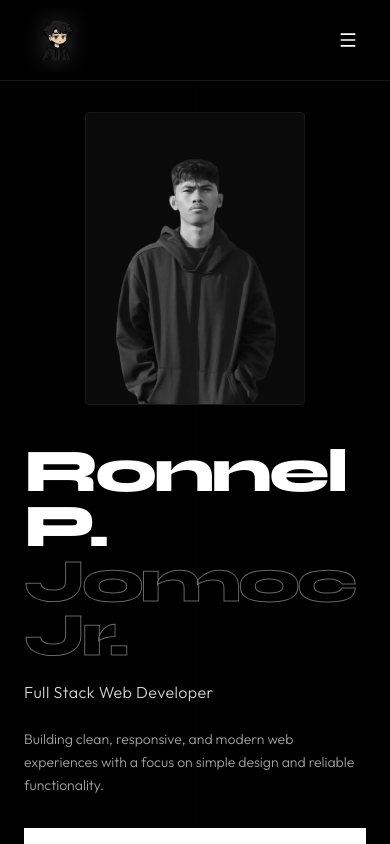
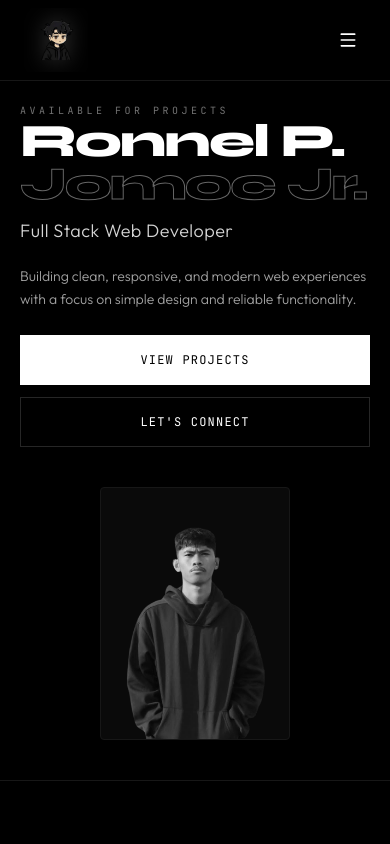
Before and after one commit to Zestojomoc/PORTFOLIO, a Next.js app: page / in a window 390 px wide. Shown: the top 844 px of the page. Built offline with nearby package versions, Linux system fonts and the light colour scheme.

Commit message:
me commit

```diff
--- a/src/sections/Connect.tsx
+++ b/src/sections/Connect.tsx
@@ -77,14 +77,14 @@ export default function Connect() {
   };
 
   return (
-    <section id="connect" className="relative w-full py-24 md:py-36 bg-[#050505] border-t border-neutral-900 overflow-hidden">
+    <section id="connect" className="relative w-full py-20 md:py-36 bg-[#050505] border-t border-neutral-900 overflow-hidden">
       {/* Decorative Index Label */}
       <div className="absolute right-6 top-10 md:right-12 text-xs font-mono text-neutral-800 tracking-[0.4em] select-none hidden sm:block">
         06 / INQUIRIES
       </div>
 
       <div className="max-w-7xl 2xl:max-w-[1400px] w-full mx-auto px-6 md:px-12 relative">
-        <div className="grid grid-cols-1 lg:grid-cols-[minmax(0,1.2fr)_minmax(0,0.8fr)] gap-12 lg:gap-16 xl:gap-20 items-start">
+        <div className="grid grid-cols-1 lg:grid-cols-[minmax(0,1.2fr)_minmax(0,0.8fr)] gap-10 md:gap-12 lg:gap-16 xl:gap-20 items-start">
           {/* Left Column: Heading Statement */}
           <div className="min-w-0 flex flex-col justify-between">
             <div>
@@ -104,7 +104,7 @@ export default function Connect() {
                 <br />
                 <span className="text-stroke-white text-stroke-white-hover">remarkable.</span>
               </motion.h3>
-              <p className="text-sm text-neutral-400 max-w-md font-light leading-relaxed mb-6">
+              <p className="text-sm text-neutral-400 max-w-md font-light leading-relaxed mb-4 sm:mb-6">
                 Have a project in mind, looking to hire a full stack web developer, or simply want to chat about development systems? Get in touch and let&apos;s start the discussion.
               </p>
             </div>
--- a/src/sections/Hero.tsx
+++ b/src/sections/Hero.tsx
@@ -34,28 +34,34 @@ export default function Hero() {
   };
 
   return (
-    <section className="relative min-h-screen w-full flex items-center justify-center pt-28 pb-12 md:pt-24 md:pb-16 overflow-hidden bg-black">
+    <section className="relative min-h-[auto] md:min-h-screen w-full flex items-center justify-center pt-24 pb-10 md:pt-24 md:pb-16 overflow-hidden bg-black">
       {/* Background Grid Lines aligned with content max-width */}
-      <div className="absolute inset-0 z-0 pointer-events-none opacity-10 md:opacity-20 max-w-7xl 2xl:max-w-[1400px] mx-auto px-6 md:px-12">
+      <div className="absolute inset-0 z-0 pointer-events-none hidden md:block opacity-20 max-w-7xl 2xl:max-w-[1400px] mx-auto px-6 md:px-12">
         <div className="relative w-full h-full">
-          <div className="absolute left-1/2 top-0 w-[1px] h-full -translate-x-1/2 bg-neutral-900 md:left-1/4 md:translate-x-0" />
-          <div className="absolute hidden md:block left-2/4 top-0 w-[1px] h-full bg-neutral-900" />
-          <div className="absolute hidden md:block left-3/4 top-0 w-[1px] h-full bg-neutral-900" />
+          <div className="absolute left-1/4 top-0 w-[1px] h-full bg-neutral-900" />
+          <div className="absolute left-2/4 top-0 w-[1px] h-full bg-neutral-900" />
+          <div className="absolute left-3/4 top-0 w-[1px] h-full bg-neutral-900" />
         </div>
       </div>
 
-      <div className="max-w-7xl 2xl:max-w-[1400px] w-full mx-auto px-6 md:px-12 grid grid-cols-1 lg:grid-cols-12 gap-10 md:gap-12 items-center z-10 relative">
+      <div className="max-w-7xl 2xl:max-w-[1400px] w-full mx-auto px-5 sm:px-6 md:px-12 grid grid-cols-1 lg:grid-cols-12 gap-8 md:gap-12 items-center z-10 relative">
         {/* Info Column */}
         <motion.div
           variants={containerVariants}
           initial="hidden"
           animate="visible"
-          className="lg:col-span-8 flex flex-col justify-center space-y-6 md:space-y-8 text-left order-2 lg:order-1"
+          className="lg:col-span-8 flex flex-col justify-center space-y-5 md:space-y-8 text-left order-1 lg:order-1"
         >
-          <div className="space-y-4">
+          <div className="space-y-3 md:space-y-4">
+            <motion.span
+              variants={itemVariants}
+              className="text-[10px] sm:text-xs uppercase tracking-[0.35em] text-neutral-500 font-mono"
+            >
+              Available for projects
+            </motion.span>
             <motion.h1
               variants={itemVariants}
-              className="text-[3.8rem] sm:text-6xl md:text-7xl xl:text-[5.5rem] font-display font-extrabold tracking-tighter leading-[0.9] text-white"
+              className="text-[2.9rem] sm:text-6xl md:text-7xl xl:text-[5.5rem] font-display font-extrabold tracking-[-0.04em] md:tracking-tighter leading-[0.92] text-white"
             >
               <span className="block">Ronnel P.</span>
               <span className="block text-stroke-white text-stroke-white-hover transition-colors duration-500">
@@ -64,7 +70,7 @@ export default function Hero() {
             </motion.h1>
             <motion.h2
               variants={itemVariants}
-              className="text-base sm:text-lg md:text-2xl font-sans font-light tracking-wide text-neutral-300"
+              className="text-lg sm:text-lg md:text-2xl font-sans font-light tracking-wide text-neutral-300"
             >
               Full Stack Web Developer
             </motion.h2>
@@ -77,7 +83,7 @@ export default function Hero() {
             Building clean, responsive, and modern web experiences with a focus on simple design and reliable functionality.
           </motion.p>
 
-          <motion.div variants={itemVariants} className="flex flex-col sm:flex-row gap-3 sm:gap-4 pt-2 w-full sm:w-auto">
+          <motion.div variants={itemVariants} className="flex flex-col sm:flex-row gap-3 sm:gap-4 pt-1 md:pt-2 w-full sm:w-auto">
             <Button variant="solid" onClick={() => scrollToSection("projects")} className="w-full sm:w-auto">
               View Projects
             </Button>
@@ -92,10 +98,10 @@ export default function Hero() {
           variants={imageVariants}
           initial="hidden"
           animate="visible"
-          className="lg:col-span-4 flex justify-center lg:justify-end order-1 lg:order-2"
+          className="lg:col-span-4 flex justify-center lg:justify-end order-2 lg:order-2 pt-2 md:pt-0"
         >
           {/* Wrapper to align image and its background offset border */}
-          <div className="relative w-full max-w-[220px] sm:max-w-[340px] md:max-w-[380px] aspect-[3/4]">
+          <div className="relative w-full max-w-[190px] sm:max-w-[340px] md:max-w-[380px] aspect-[3/4]">
             {/* Overlapping Background Container */}
             <div className="absolute inset-0 border border-neutral-900 translate-x-4 translate-y-4 z-0 pointer-events-none rounded-sm hidden sm:block" />
 
@@ -107,7 +113,7 @@ export default function Hero() {
                 fill
                 priority
                 className="object-cover object-top filter grayscale contrast-115 hover:grayscale-0 transition-all duration-700 ease-in-out hover:scale-105"
-                sizes="(max-width: 640px) 220px, (max-width: 768px) 280px, (max-width: 1024px) 340px, 380px"
+                sizes="(max-width: 640px) 190px, (max-width: 768px) 280px, (max-width: 1024px) 340px, 380px"
               />
             </div>
           </div>
--- a/src/sections/Projects.tsx
+++ b/src/sections/Projects.tsx
@@ -42,7 +42,7 @@ export default function Projects() {
   };
 
   return (
-    <section id="projects" className="relative w-full py-24 md:py-32 bg-black border-t border-neutral-900 overflow-hidden">
+    <section id="projects" className="relative w-full py-20 md:py-32 bg-black border-t border-neutral-900 overflow-hidden">
       {/* Decorative Index Label */}
       <div className="absolute right-6 top-10 md:right-12 text-xs font-mono text-neutral-800 tracking-[0.4em] select-none hidden sm:block">
         05 / WORK
@@ -50,7 +50,7 @@ export default function Projects() {
 
       <div className="max-w-7xl 2xl:max-w-[1400px] w-full mx-auto px-6 md:px-12 relative">
         {/* Section Header */}
-        <div className="mb-20">
+        <div className="mb-12 md:mb-20">
           <span className="text-xs uppercase tracking-[0.3em] text-neutral-500 font-mono mb-2 block">
             Selected Creation
           </span>
@@ -60,7 +60,7 @@ export default function Projects() {
         </div>
 
         {/* Projects List */}
-        <div className="space-y-32 md:space-y-48">
+        <div className="space-y-20 md:space-y-48">
           {projects.map((project, idx) => {
             const isEven = idx % 2 === 0;
             const normalizedLink = project.link.trim();
@@ -123,7 +123,7 @@ export default function Projects() {
                     </a>
                   </h4>
 
-                  <p className="text-neutral-400 text-sm md:text-base font-light leading-relaxed mb-8">
+                  <p className="text-neutral-400 text-sm md:text-base font-light leading-relaxed mb-6 md:mb-8">
                     {project.desc}
                   </p>
 
```
